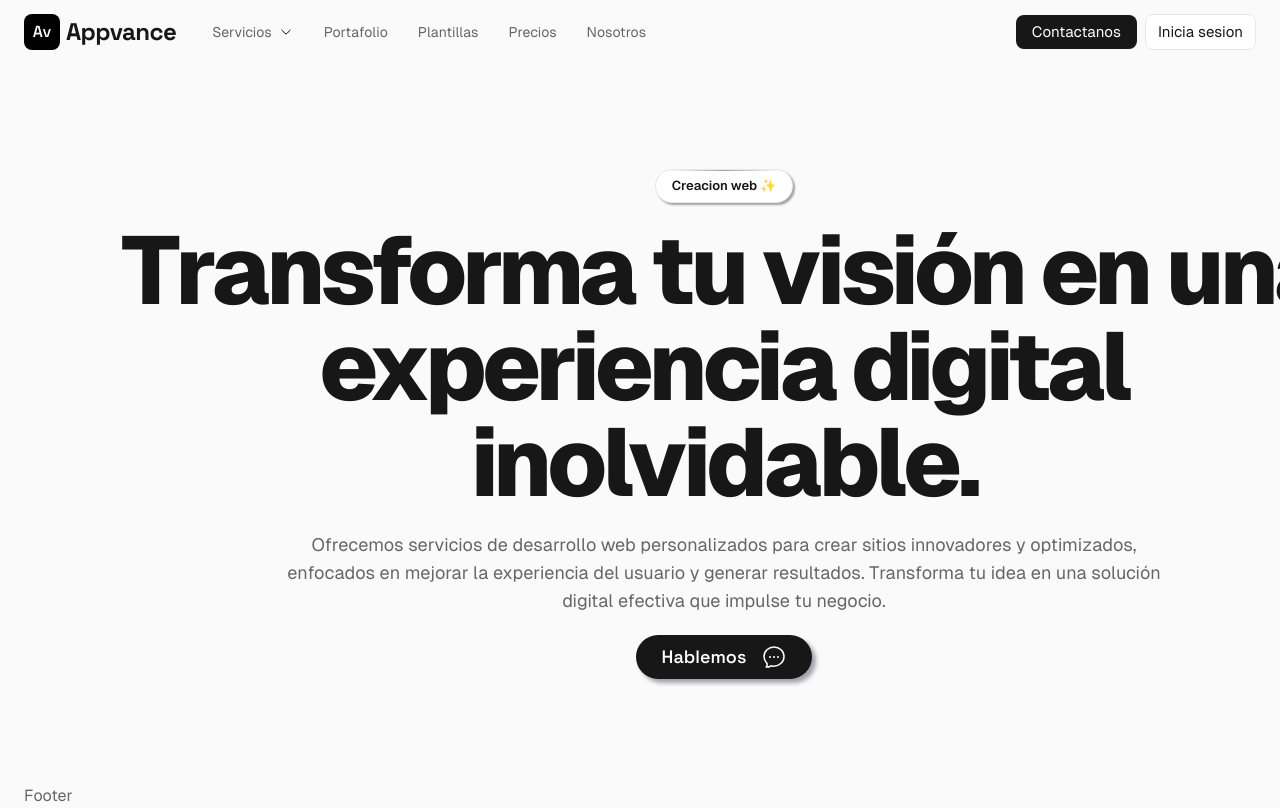
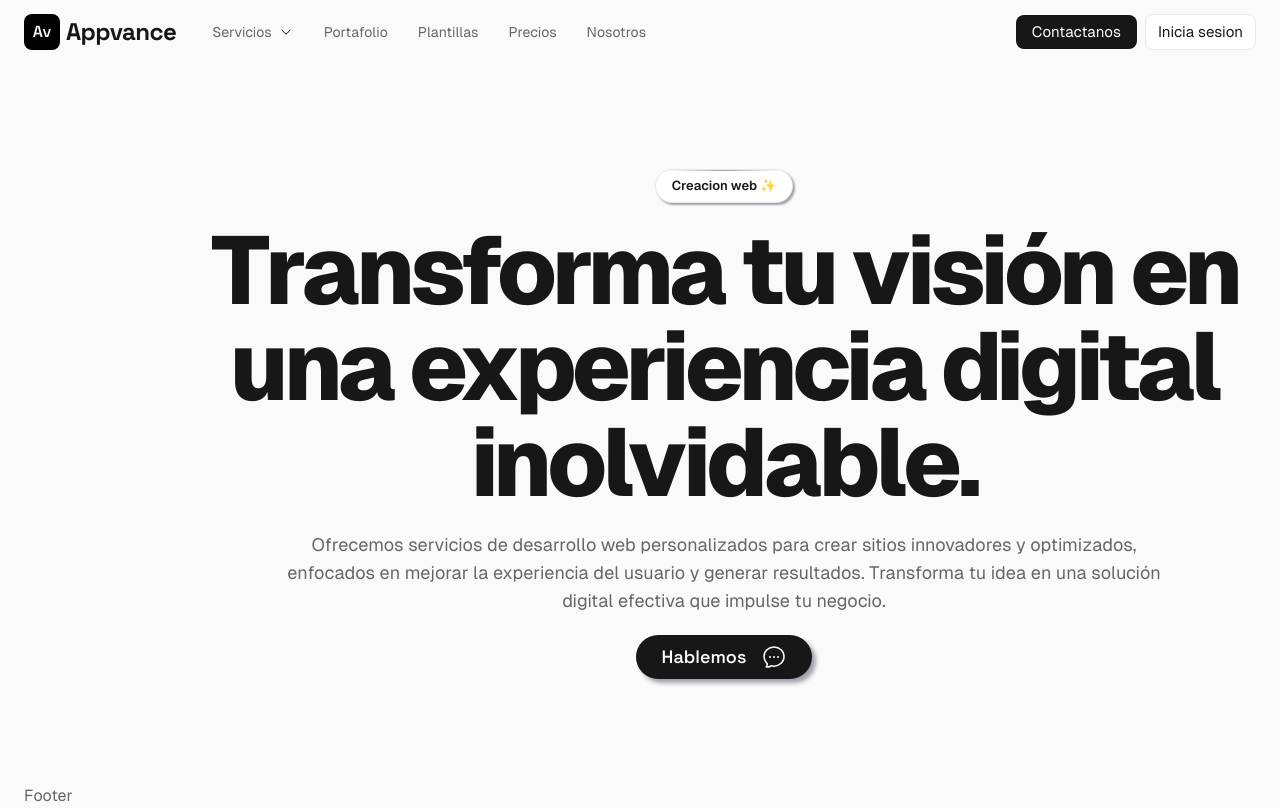
Before and after one commit to VictorManl/appvance, a Next.js app: page /home in a window 1280 px wide. Shown: the top 808 px of the page. Built offline with nearby package versions, Linux system fonts and the light colour scheme.

Commit message:
Modificar el ancho máximo del título en la página de inicio para mejorar la legibilidad

```diff
--- a/src/app/(website)/home/page.tsx
+++ b/src/app/(website)/home/page.tsx
@@ -9,7 +9,7 @@ export default function Home() {
 					<span className="absolute left-3 right-3 top-0 h-[1px] bg-gradient-to-r from-zinc-500/0 via-zinc-400 to-zinc-500/0"></span>
 				</span>
 			</div>
-			<h1 className="max-w-7xl text-center text-8xl font-extrabold tracking-tighter text-foreground">
+			<h1 className="max-w-6xl text-center text-8xl font-extrabold tracking-tighter text-foreground">
 				Transforma tu visión en una experiencia digital inolvidable.
 			</h1>
 			<p className="max-w-4xl text-center text-lg">
```
